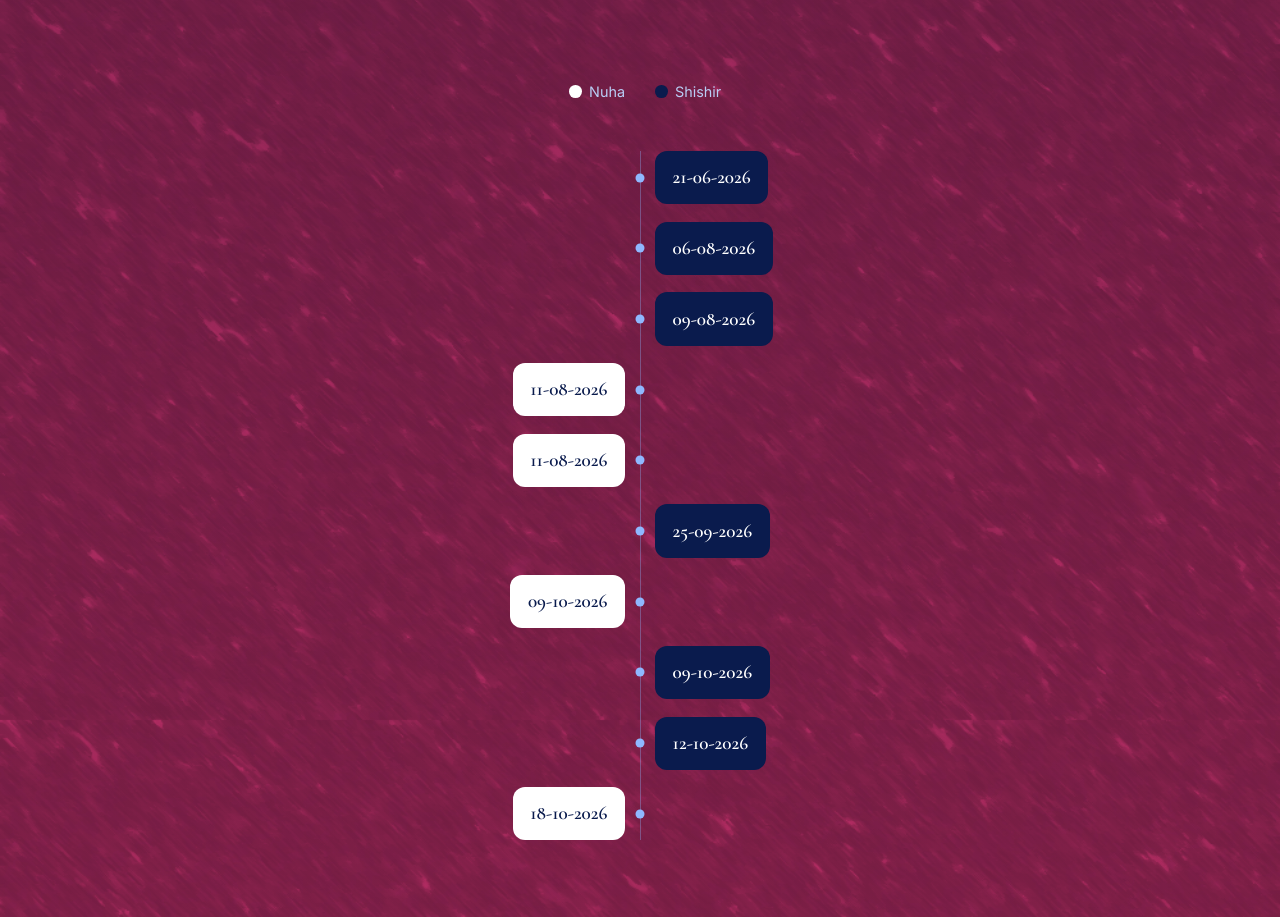
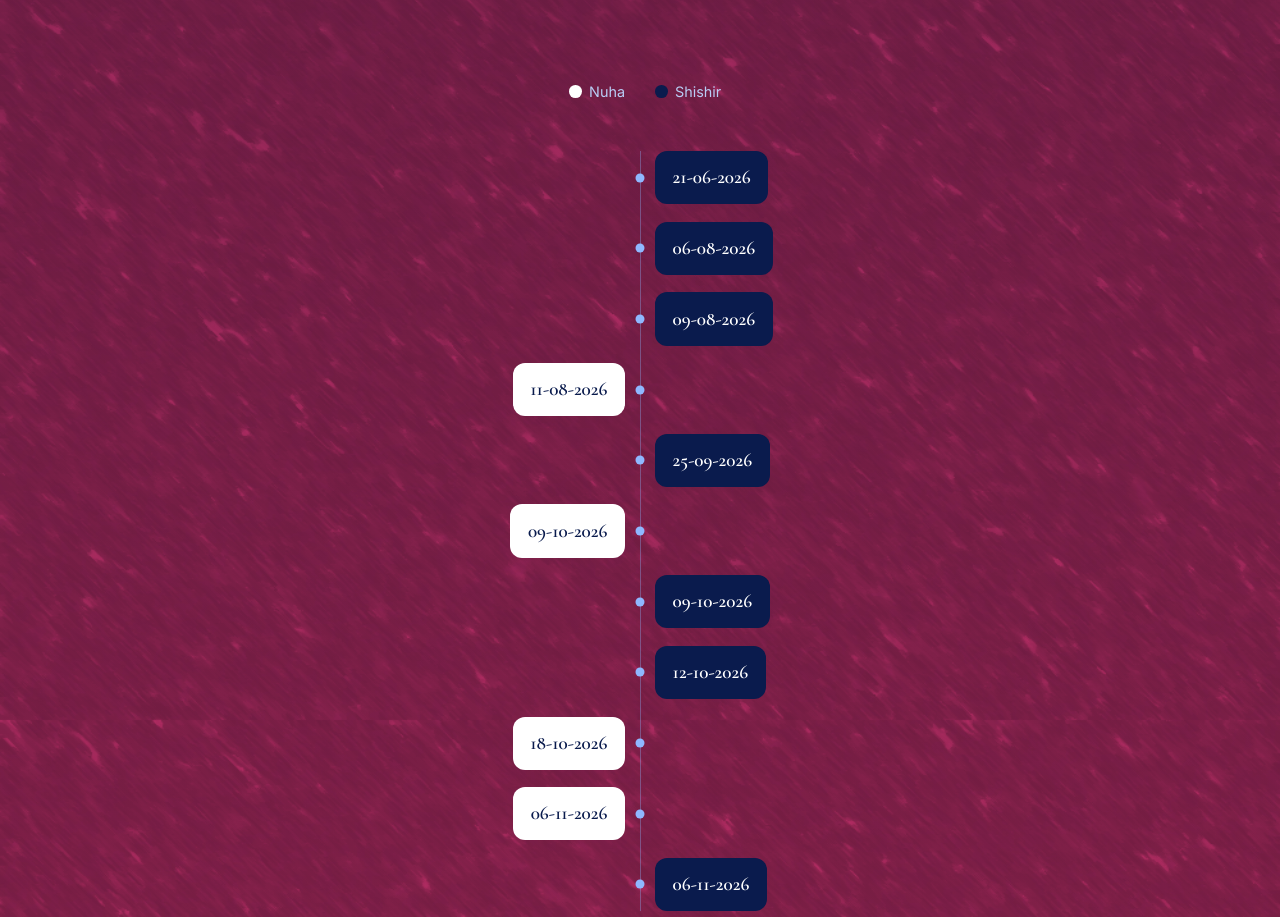
Before and after one commit to kinggamerwxyz-design/our-writings, a plain HTML site: page index.html in a window 1280 px wide. Shown: the part 816-1733 px from the top of the page. Drawn offline with nearby package versions, Linux system fonts and the light colour scheme.

Commit message:
Update index.html

```diff
--- a/index.html
+++ b/index.html
@@ -151,12 +151,12 @@ Just to fix yours with it
 
 {who:'shishir', date:'09-10-2026', kind:'photo', src:'photos/1.png', caption:'A Letter from Shishir to Nuha'},
 
- {who:'nuha', date:'11-08-2026', kind:'text', text:`he came like rain
+/*{who:'nuha', date:'11-08-2026', kind:'text', text:`he came like rain
 just when the summer was becoming unbearable
 never knowing how badly i needed him.
 why wasn’t he there sooner
 when i was still waiting for the sky to break?
--Nuha`},
+-Nuha`},*/
 
 
 {who:'shishir', date:'12-10-2026', kind:'text', text:`
@@ -203,6 +203,10 @@ HAPPIEST BIRTHDAY TO YOU JAAN
 to your beautiful soul, your silly little ways that never fail to make me laugh, your dreams, your songs and all the little things that make you "YOU"
 I LOVE YOU SO MUCH
 -Nuha`},
+
+{who:'nuha', date:'06-11-2026', kind:'photo', src:'photos/4.png', caption:'A Letter from Nuhin to Shishir'},
+
+{who:'shishir', date:'06-11-2026', kind:'photo', src:'photos/4.png', caption:'A Letter from Shishir to Nuhin'},
 
 
 
```
